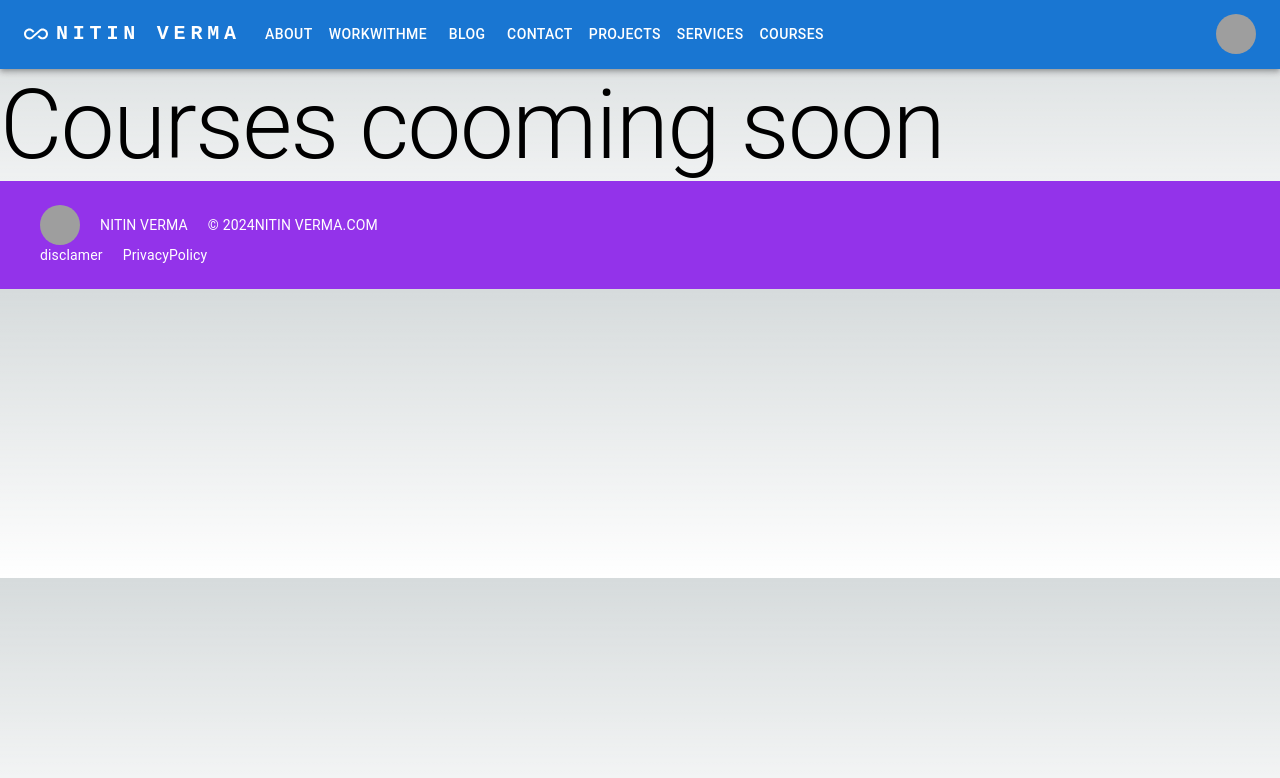
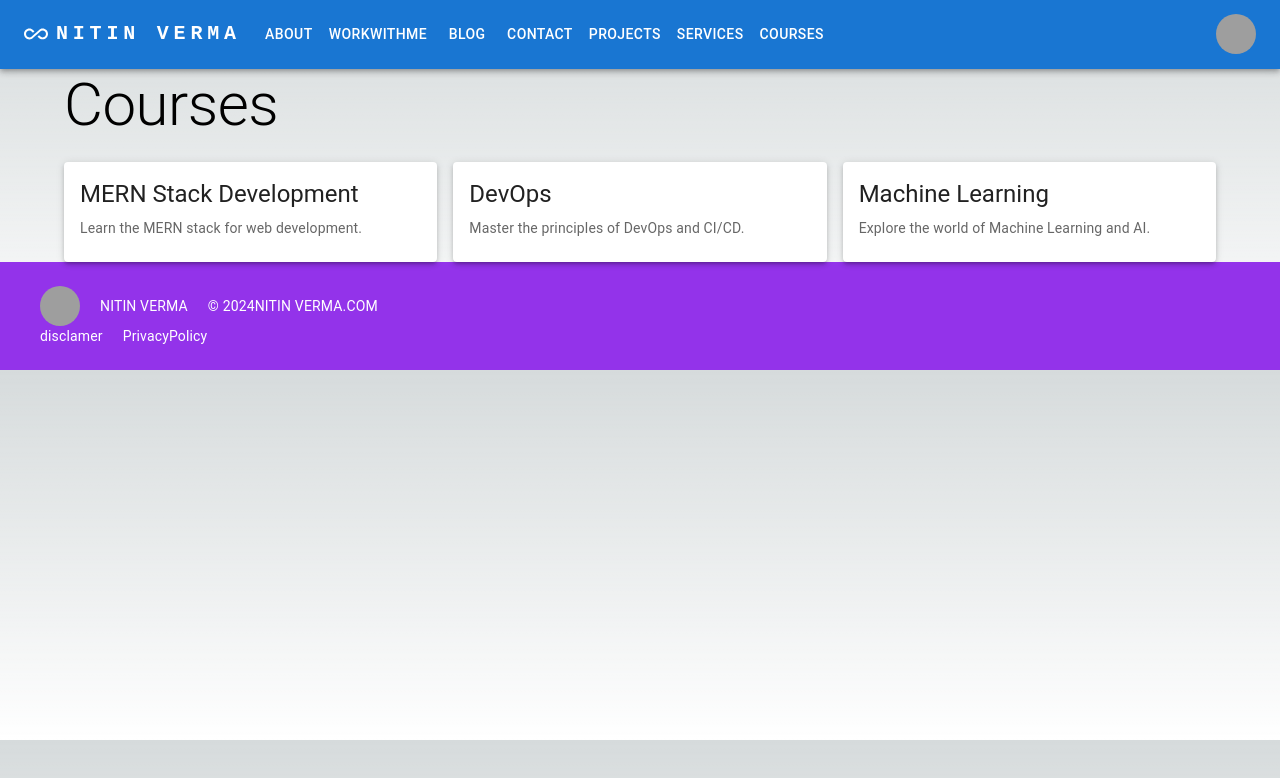
Before and after one commit to NITIN-VERMA-afk/My-website, a Next.js app: page /courses in a window 1280 px wide. Shown: the top 778 px of the page. Built offline with nearby package versions, Linux system fonts and the light colour scheme; grey boxes are pictures that could not be loaded.

Commit message:
uiUpdate

```diff
--- a/src/app/Services/page.tsx
+++ b/src/app/Services/page.tsx
@@ -16,7 +16,7 @@ const Item = styled(Paper)(({ theme }) => ({
 
 const Services = () => {
   return (
-    <div>
+    <div className="m-8">
       <Typography style={{ textAlign: "center", color: "white" }} variant="h1">
         services we provide
       </Typography>
--- a/src/app/courses/page.tsx
+++ b/src/app/courses/page.tsx
@@ -1,10 +1,39 @@
 import React from 'react'
-import { Typography } from '@mui/material'
+
+import Head from 'next/head';
+import { Container, Typography, Card, CardContent } from '@mui/material';
+
+const courses = [
+  { title: 'MERN Stack Development', description: 'Learn the MERN stack for web development.' },
+  { title: 'DevOps', description: 'Master the principles of DevOps and CI/CD.' },
+  { title: 'Machine Learning', description: 'Explore the world of Machine Learning and AI.' },
+];
 
 const page = () => {
   return (
     <>
-    <Typography variant="h1">Courses cooming soon</Typography>
+    <Container>
+      <Head>
+        <title>My Website - Courses</title>
+      </Head>
+      <Typography variant="h2" gutterBottom>
+        Courses
+      </Typography>
+      <div className="grid grid-cols-1 sm:grid-cols-2 lg:grid-cols-3 gap-4">
+        {courses.map((course, index) => (
+          <Card key={index} elevation={3}>
+            <CardContent>
+              <Typography variant="h5" component="div" gutterBottom>
+                {course.title}
+              </Typography>
+              <Typography variant="body2" color="text.secondary">
+                {course.description}
+              </Typography>
+            </CardContent>
+          </Card>
+        ))}
+      </div>
+    </Container>
 
     </>
   )
--- a/src/app/projects/page.tsx
+++ b/src/app/projects/page.tsx
@@ -58,7 +58,7 @@ const Item = styled(Paper)(({ theme }):any => ({
 
 export default function Projects() {
   return (
-    <Box sx={{ flexGrow: 1, marginTop: "30px" }}>
+    <Box className="m-24" sx={{ flexGrow: 1, marginTop: "30px" }}>
       <Grid container spacing={2}>
         {projects.map((project, index) => (
           <Grid item xs={3} key={index}>
```
